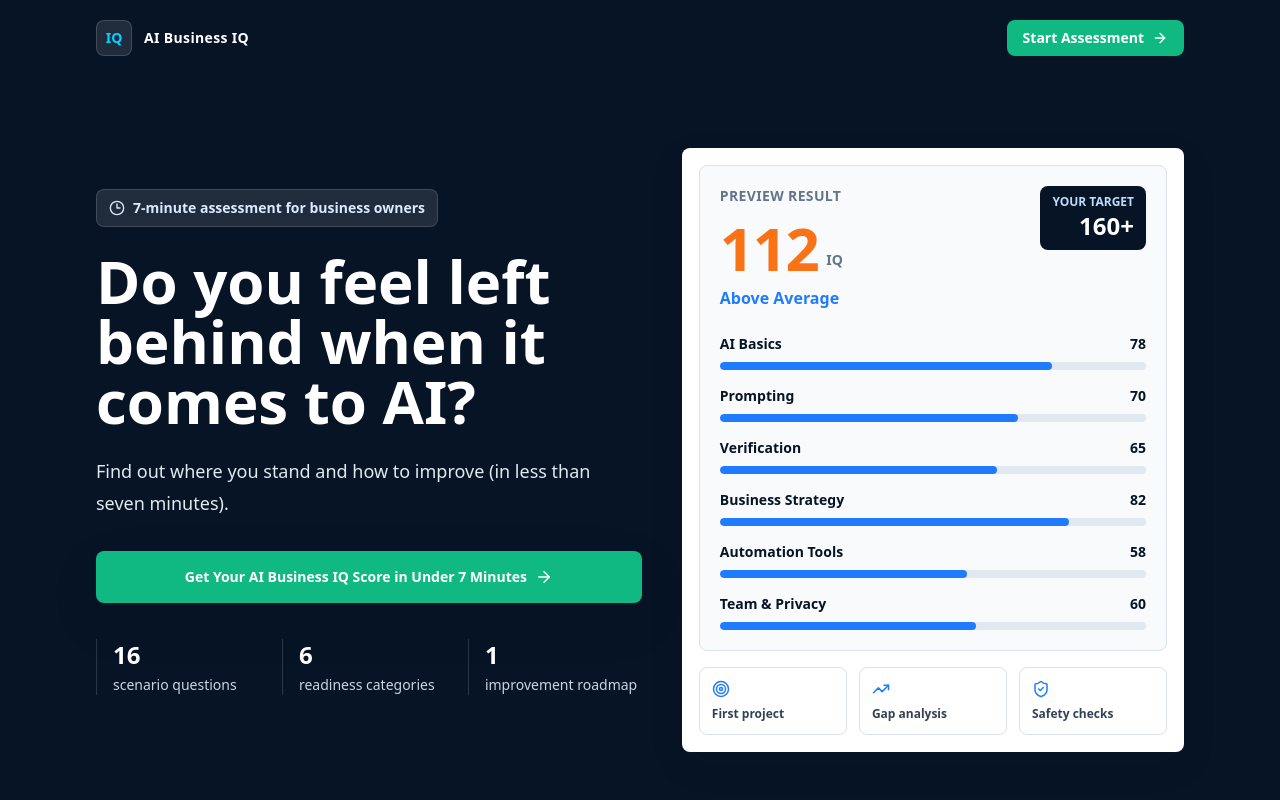
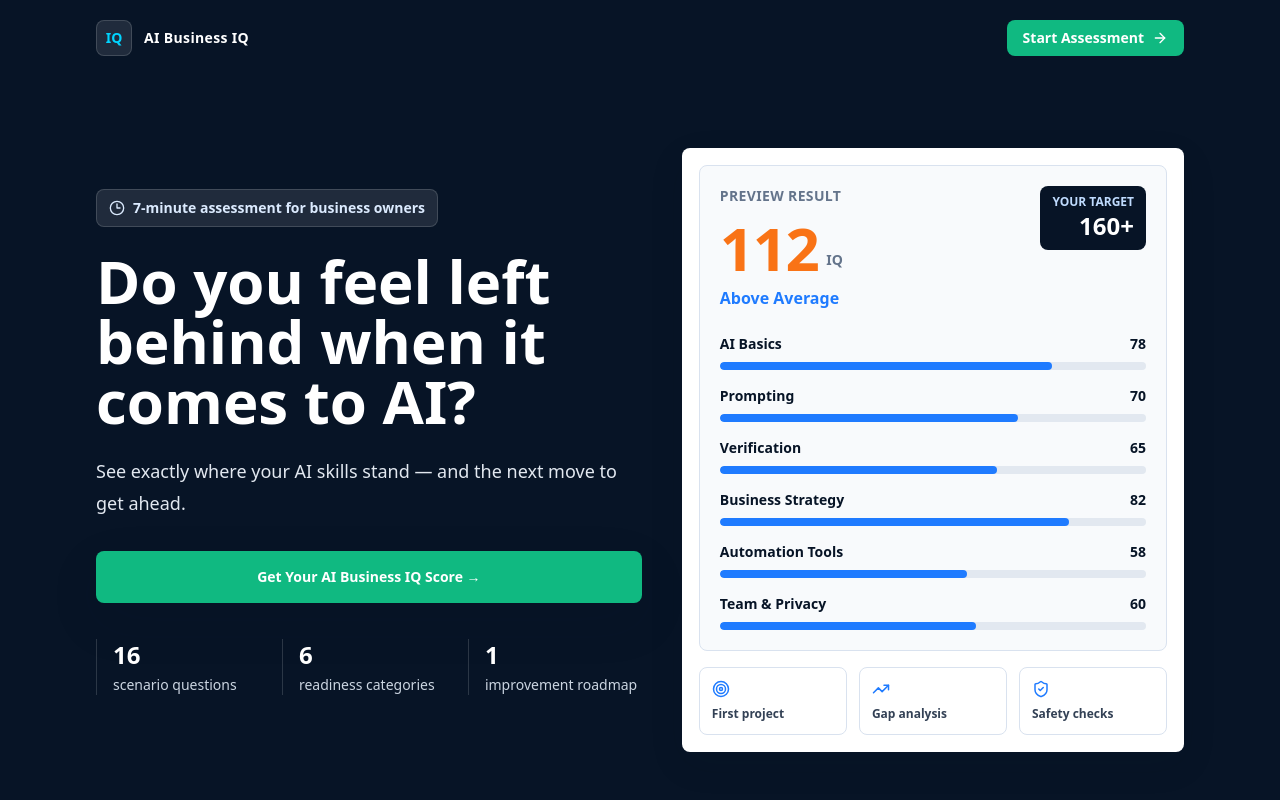
Before and after one commit to yuri799/ai-execution-score, a Next.js app: page / in a window 1280 px wide. Shown: the top 800 px of the page. Built offline with nearby package versions, Linux system fonts and the light colour scheme.

Commit message:
modifed files

```diff
--- a/src/app/page.tsx
+++ b/src/app/page.tsx
@@ -34,12 +34,11 @@ export default function LandingPage() {
             </div>
             <h1 className="max-w-3xl text-5xl font-bold leading-[1.02] sm:text-6xl">Do you feel left behind when it comes to AI?</h1>
             <p className="mt-6 max-w-2xl text-lg leading-8 text-slate-200">
-              Find out where you stand and how to improve (in less than seven minutes).
+              See exactly where your AI skills stand — and the next move to get ahead.
             </p>
             <div className="mt-8 max-w-2xl">
               <Link href="/quiz" className="inline-flex w-full items-center justify-center gap-2 rounded-lg bg-emerald-500 px-6 py-4 text-center text-sm font-black text-white shadow-soft transition hover:bg-emerald-600">
-                Get Your AI Business IQ Score in Under 7 Minutes
-                <ArrowRight size={18} />
+                Get Your AI Business IQ Score →
               </Link>
             </div>
             <div className="mt-9 grid max-w-2xl gap-3 sm:grid-cols-3">
```
